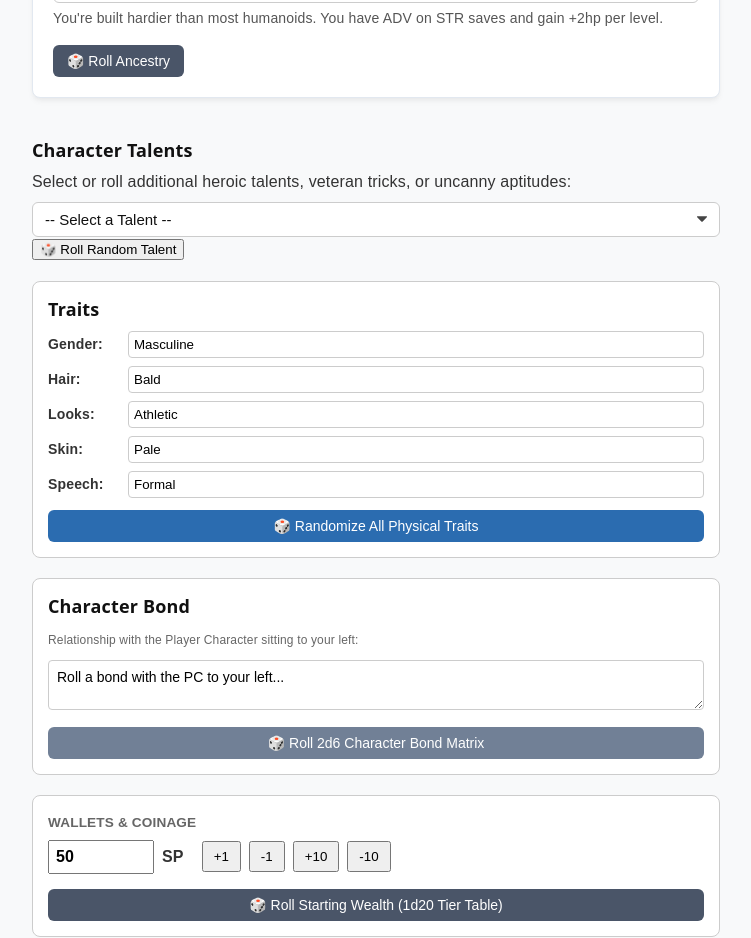
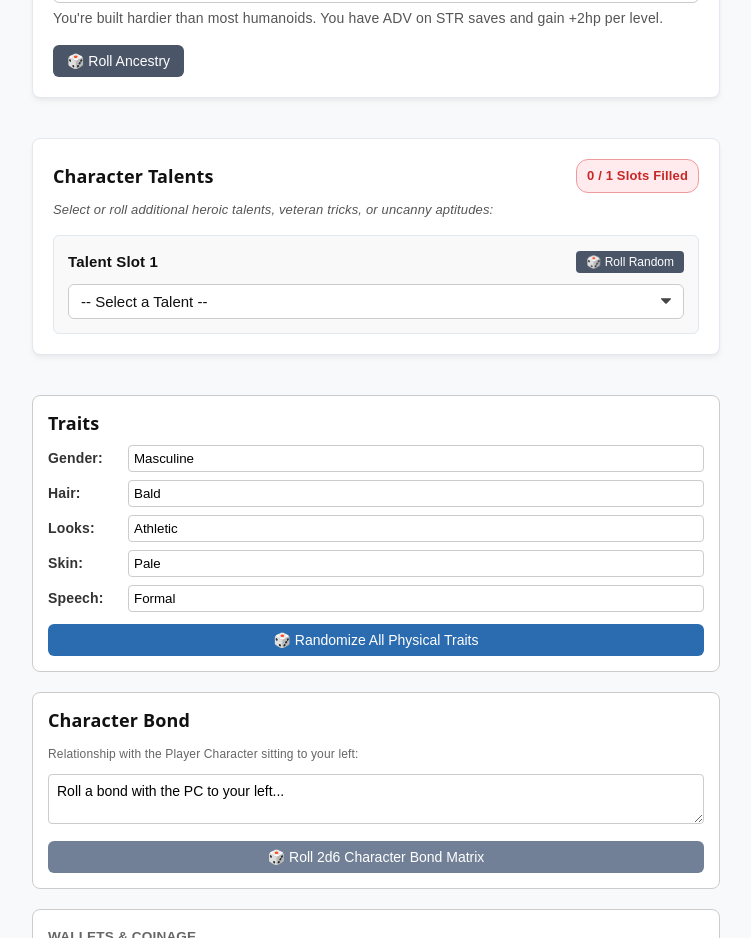
Before and after one commit to gbbeason-hub/glaive-character-builder, a React (Vite) app: page / in a window 1280 px wide. Shown: the part 1000-1938 px from the top of the page, without its empty margins (264-1015 px from the left). Built offline with nearby package versions, Linux system fonts and the light colour scheme.

Commit message:
more talent fixes
[DONE] Phase 7a Talents: Implemented slot count logic, advanced slot controls, selection tracking, deduplication filters, and slot caps.

[DONE] Phase 7b Talents: Refactored all inline styling out of TalentsCard.tsx and moved clean class rules over to index.css.

```diff
--- a/src/AncestryCard.tsx
+++ b/src/AncestryCard.tsx
@@ -53,9 +53,9 @@ export function AncestryCard({
   const currentAncestry = ancestries.find((a) => a.id === selectedAncestryId) || ancestries[0];
   const currentTalent = talents.find((t) => t.id === selectedAncestryTalentId);
 
-  const availableAncestryTalents = currentAncestry?.id === 'human'
-    ? talents
-    : talents.filter((t) => t.set?.toLowerCase() === currentAncestry?.name?.toLowerCase());
+  const availableAncestryTalents = talents.filter(
+    (t) => t.set?.toLowerCase() === currentAncestry?.name?.toLowerCase()
+  );
 
   const [internalSubOptionId, setInternalSubOptionId] = useState<string>('');
   const activeSubOptionId = selectedSubOptionId ?? internalSubOptionId;
@@ -109,7 +109,8 @@ export function AncestryCard({
         </div>
       </div>
 
-      {/* Row 2: Ancestry Talent Select & Description stacked */}
+      {/* Row 2: Ancestry Talent Select & Description (Hidden for Humans) */}
+      {selectedAncestryId !== 'human' && (
         <div style={{ marginBottom: '16px' }}>
           <label style={{ display: 'block', fontSize: '13px', fontWeight: 'bold', marginBottom: '6px', color: 'var(--text-h)' }}>
             Ancestry Talent
@@ -132,9 +133,10 @@ export function AncestryCard({
             {currentTalent ? currentTalent.description : 'No talent selected.'}
           </div>
         </div>
+      )}
 
-      {/* Row 3: Sub-Option Selector stacked */}
-      {currentTalent?.subOptions && currentTalent.subOptions.length > 0 && (
+      {/* Row 3: Sub-Option Selector stacked (Hidden for Humans) */}
+      {selectedAncestryId !== 'human' && currentTalent?.subOptions && currentTalent.subOptions.length > 0 && (
         <div style={{ marginBottom: '16px', padding: '14px', backgroundColor: 'var(--bg)', borderRadius: '6px', border: '1px solid var(--border)' }}>
           <label style={{ display: 'block', fontSize: '13px', fontWeight: 'bold', marginBottom: '6px', color: 'var(--text-h)' }}>
             {currentTalent.name} Choice
--- a/src/App.tsx
+++ b/src/App.tsx
@@ -74,7 +74,27 @@ export function App() {
   const [selectedAncestryId, setSelectedAncestryId] = useState<string>('demi_ogre');
   const [selectedAncestryTalentId, setSelectedAncestryTalentId] = useState<string>('anc_brick_outhouse');
 
-  const [selectedTalentId, setSelectedTalentId] = useState<string>('');
+  const [selectedTalents, setSelectedTalents] = useState<string[]>(['']);
+  const [maxTalentSlots, setMaxTalentSlots] = useState<number>(1);
+
+  // Agnostic sync logic: calculates max talent slots based on Ancestry and Level
+  useEffect(() => {
+  const isHuman = selectedAncestryId === 'human';
+  const baseTalents = isHuman ? 2 : 1;
+  const calculatedMax = Math.min(6, baseTalents + (level - 1));
+
+  setMaxTalentSlots(calculatedMax);
+
+  // Resize the selectedTalents array safely without throwing out existing choices
+  setSelectedTalents(prev => {
+    if (prev.length < calculatedMax) {
+      return [...prev, ...Array(calculatedMax - prev.length).fill('')];
+    } else {
+      return prev.slice(0, calculatedMax);
+    }
+  });
+}, [selectedAncestryId, level]);
+
   // ==========================================
   // 3. ASYNCHRONOUS DATABASE FETCH
   // ==========================================
@@ -103,7 +123,7 @@ export function App() {
   const dynamicAttributeChoices = Array.from({ length: maxStatBonus + 1 }, (_, i) => maxStatBonus - i);
   const totalSlotsUsed = inventory.reduce((total, item) => total + item.slots, 0);
   const maxCarryingCapacity = 10 + stats.strength;
-  const hitPoints = 10 + stats.strength;
+  const hitPoints = 10 + stats.strength + ((level - 1) * 5);
 
   const armorBonus = inventory
     .filter(item => item.type === 'Armor' && item.defense)
@@ -198,6 +218,7 @@ export function App() {
     background,
     selectedAncestryId,
     selectedAncestryTalentId,
+    selectedTalents, // <-- Updated from selectedTalentId
     inventoryIds: inventory.map(i => i.id)
   };
   navigator.clipboard.writeText(btoa(JSON.stringify(save)));
@@ -218,6 +239,7 @@ export function App() {
 
   if (decoded.selectedAncestryId) setSelectedAncestryId(decoded.selectedAncestryId);
   if (decoded.selectedAncestryTalentId) setSelectedAncestryTalentId(decoded.selectedAncestryTalentId);
+  if (decoded.selectedTalents) setSelectedTalents(decoded.selectedTalents); // <-- Added for multi-talents
 
   setInventory(decoded.inventoryIds.map((id: string) => itemCatalog.find(idMatch => idMatch.id === id)).filter(Boolean));
   importString && setImportString('');
@@ -333,8 +355,15 @@ export function App() {
           {/* 4. Talents Card */}
 <TalentsCard
   talents={talentsCatalog}
-            selectedTalentId={selectedTalentId}
-            onTalentChange={setSelectedTalentId}
+  selectedTalents={selectedTalents}
+  maxTalentSlots={maxTalentSlots}
+  onTalentChange={(index, val) => {
+    setSelectedTalents(prev => {
+      const next = [...prev];
+      next[index] = val;
+      return next;
+    });
+  }}
 />
 
           {/* 5. Traits Card */}
--- a/src/TalentsCard.tsx
+++ b/src/TalentsCard.tsx
@@ -1,5 +1,3 @@
-import React from 'react';
-
 export interface Talent {
   id: string;
   name: string;
@@ -11,64 +9,97 @@ export interface Talent {
 
 interface TalentsCardProps {
   talents: Talent[];
-  selectedTalentId: string;
-  onTalentChange: (talentId: string) => void;
+  selectedTalents: string[];
+  maxTalentSlots: number;
+  onTalentChange: (index: number, val: string) => void;
 }
 
-export const TalentsCard: React.FC<TalentsCardProps> = ({
+export function TalentsCard({
   talents,
-  selectedTalentId,
+  selectedTalents,
+  maxTalentSlots,
   onTalentChange,
-}) => {
-  const selectedTalent = talents.find((t) => t.id === selectedTalentId);
+}: TalentsCardProps) {
+  const filledCount = selectedTalents.filter(Boolean).length;
+  const isFull = filledCount === maxTalentSlots && maxTalentSlots > 0;
 
-  const handleRollTalent = () => {
-    if (!talents || talents.length === 0) return;
-    const randomIndex = Math.floor(Math.random() * talents.length);
-    onTalentChange(talents[randomIndex].id);
+  const rollTalent = (idx: number) => {
+    if (!talents.length) return;
+
+    const availablePool = talents.filter((t) => {
+      if (t.repeatable || t.id === selectedTalents[idx]) return true;
+      return !selectedTalents.some((selectedId, i) => i !== idx && selectedId === t.id);
+    });
+
+    if (!availablePool.length) return;
+    const rand = availablePool[Math.floor(Math.random() * availablePool.length)];
+    onTalentChange(idx, rand.id);
   };
 
   return (
-    <div className="bg-white border border-gray-300 p-5 rounded-lg shadow-sm font-sans max-w-xl text-gray-800">
-      <h3 className="text-lg font-bold uppercase tracking-wide mb-2 text-gray-900 font-[Lalita_One]">
-        Character Talents
-      </h3>
-      <p className="text-xs text-gray-600 mb-4 font-[Amaranth]">
+    <div className="talents-card">
+      {/* Header & Status */}
+      <div className="talents-header-row">
+        <h3>Character Talents</h3>
+        <span className={`talents-status-badge ${isFull ? 'full' : 'incomplete'}`}>
+          {filledCount} / {maxTalentSlots} Slots Filled
+        </span>
+      </div>
+
+      {/* Instructions */}
+      <p className="talents-instructions">
         Select or roll additional heroic talents, veteran tricks, or uncanny aptitudes:
       </p>
 
-      {/* Dropdown Selection */}
-      <div className="mb-4">
+      {/* Slots Stack */}
+      <div className="talents-slots-stack">
+        {Array.from({ length: maxTalentSlots }).map((_, index) => {
+          const currentId = selectedTalents[index] || '';
+          const selected = talents.find((t) => t.id === currentId);
+
+          return (
+            <div key={index} className="talent-slot-item">
+              {/* Slot Row */}
+              <div className="talent-slot-row">
+                <label className="talent-slot-label">Talent Slot {index + 1}</label>
+                <button
+                  type="button"
+                  onClick={() => rollTalent(index)}
+                  className="talent-roll-btn"
+                >
+                  🎲 Roll Random
+                </button>
+              </div>
+
+              {/* Dropdown */}
               <select
-          value={selectedTalentId}
-          onChange={(e) => onTalentChange(e.target.value)}
-          className="w-full bg-white border border-gray-400 px-3 py-2 rounded shadow-sm text-gray-800 font-medium focus:outline-none focus:ring-2 focus:ring-gray-600"
+                value={currentId}
+                onChange={(e) => onTalentChange(index, e.target.value)}
+                className={`talent-select ${selected ? 'has-selection' : ''}`}
               >
                 <option value="">-- Select a Talent --</option>
-          {talents.map((t) => (
+                {talents
+                  .filter((t) => {
+                    if (t.repeatable || t.id === currentId) return true;
+                    return !selectedTalents.some((selectedId, idx) => idx !== index && selectedId === t.id);
+                  })
+                  .map((t) => (
                     <option key={t.id} value={t.id}>
                       [{t.set}] {t.name} {t.repeatable ? '(Repeatable)' : ''}
                     </option>
                   ))}
               </select>
-      </div>
 
-      {/* Description Preview Box */}
-      {selectedTalent && (
-        <div className="text-sm text-gray-700 bg-gray-50 p-3 rounded-md border border-gray-200 mb-4 leading-snug font-[Amaranth]">
-          <strong className="text-gray-900">{selectedTalent.name}:</strong> {selectedTalent.description}
+              {/* Description */}
+              {selected && (
+                <div className="talent-description-box">
+                  <strong>{selected.name}:</strong> {selected.description}
                 </div>
               )}
-
-      {/* Random Roll Button */}
-      <div>
-        <button
-          onClick={handleRollTalent}
-          className="bg-zinc-700 hover:bg-zinc-800 text-white font-medium px-4 py-2 rounded shadow transition-colors text-sm font-[Amaranth]"
-        >
-          🎲 Roll Random Talent
-        </button>
+            </div>
+          );
+        })}
       </div>
     </div>
   );
-};
+}
--- a/src/index.css
+++ b/src/index.css
@@ -188,3 +188,120 @@ select:focus {
     margin: 1.2cm;
   }
 }
+
+/* ==========================================================================
+   6. TALENTS CARD STYLES
+   ========================================================================== */
+.talents-card {
+  border: 1px solid var(--border);
+  padding: 20px;
+  border-radius: 8px;
+  background-color: var(--card-bg);
+  margin-bottom: 20px;
+  box-shadow: var(--shadow);
+  text-align: left;
+}
+
+.talents-header-row {
+  display: flex;
+  justify-content: space-between;
+  align-items: center;
+  margin-bottom: 8px;
+}
+
+.talents-header-row h3 {
+  margin: 0;
+  border-bottom: none;
+  padding-bottom: 0;
+}
+
+.talents-status-badge {
+  font-size: 13px;
+  font-weight: bold;
+  padding: 4px 10px;
+  border-radius: 12px;
+}
+
+.talents-status-badge.full {
+  color: #2e7d32;
+  background-color: #e8f5e9;
+  border: 1px solid #a5d6a7;
+}
+
+.talents-status-badge.incomplete {
+  color: #c62828;
+  background-color: #ffebee;
+  border: 1px solid #ef9a9a;
+}
+
+.talents-instructions {
+  font-size: 13px;
+  color: #555;
+  font-style: italic;
+  margin: 0 0 16px 0;
+  line-height: 1.4;
+}
+
+.talents-slots-stack {
+  display: flex;
+  flex-direction: column;
+  gap: 16px;
+}
+
+.talent-slot-item {
+  border: 1px solid var(--border);
+  padding: 14px;
+  border-radius: 6px;
+  background-color: #f9f9f9;
+}
+
+.talent-slot-row {
+  display: flex;
+  justify-content: space-between;
+  align-items: center;
+  margin-bottom: 10px;
+}
+
+.talent-slot-label {
+  font-size: 15px;
+  font-weight: bold;
+  color: var(--text-h);
+}
+
+.talent-roll-btn {
+  background-color: var(--accent);
+  color: #fff;
+  border: none;
+  border-radius: 4px;
+  padding: 4px 10px;
+  font-size: 12px;
+  cursor: pointer;
+  font-weight: 500;
+}
+
+.talent-roll-btn:hover {
+  opacity: 0.9;
+}
+
+.talent-select {
+  width: 100%;
+  margin-bottom: 0; /* Updated dynamically via margin utility or spacing */
+}
+
+.talent-select.has-selection {
+  margin-bottom: 10px;
+}
+
+.talent-description-box {
+  font-size: 13px;
+  color: #333;
+  background-color: #fff;
+  padding: 10px;
+  border-radius: 4px;
+  border: 1px solid var(--border);
+  line-height: 1.4;
+}
+
+.talent-description-box strong {
+  color: var(--text-h);
+}
```
Also changed, not shown: 1 other file (tests, documents, lock files or other folders). Lines whose indentation alone changed are shown as unchanged.
